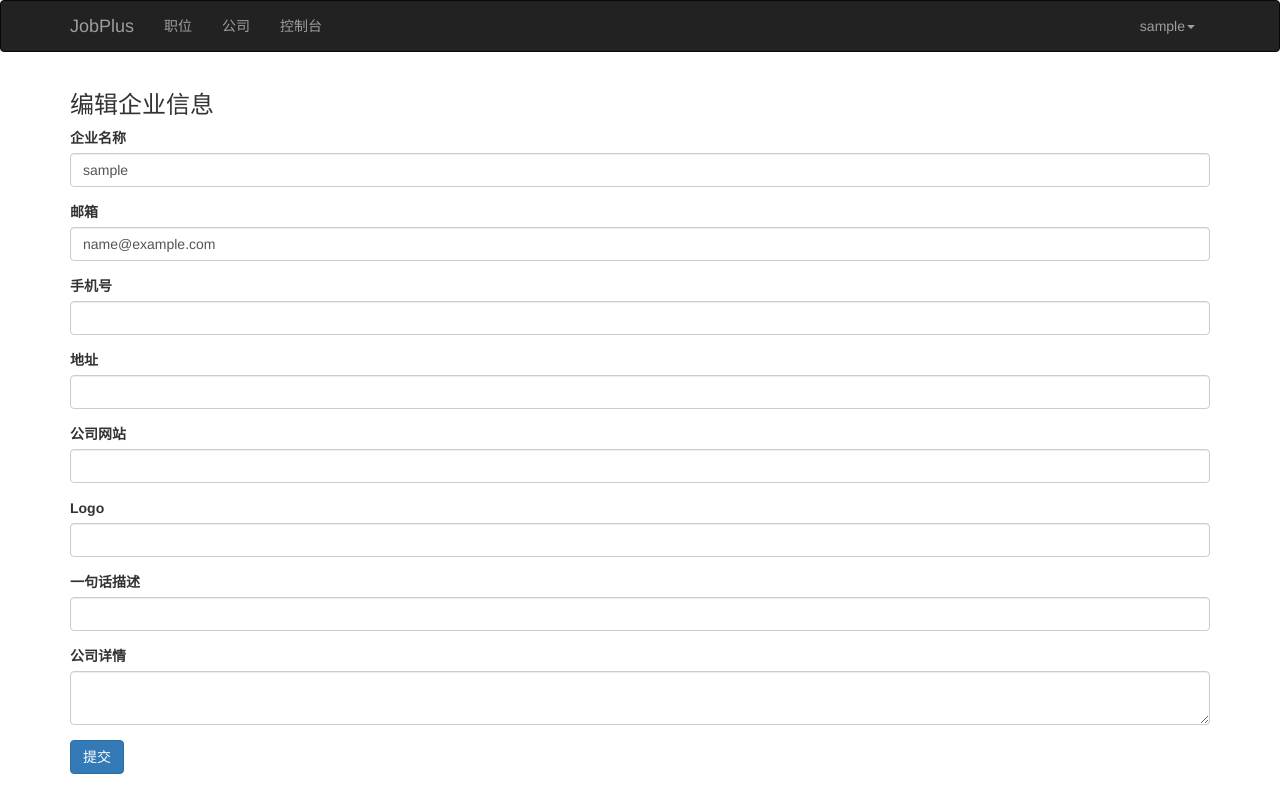
After one commit to kinglion580/jobplus, a Flask app: page /company/profile in a window 1280 px wide. The commit adds this page. Run offline with Flask 2, Linux system fonts and the light colour scheme; the visitor is signed in with stand-in values (Sample User, id 1); data comes from the database, SQL or seed files in the repository; some libraries are stand-ins or nearby versions.

Commit message:
fix #1 企业信息更新不成功

```diff
--- a/jobplus/app.py
+++ b/jobplus/app.py
@@ -18,9 +18,10 @@ def register_extensions(app):
 
 
 def register_blueprints(app):
-    from .handlers import front, user
+    from .handlers import front, user, company
     app.register_blueprint(front)
     app.register_blueprint(user)
+    app.register_blueprint(company)
 
 
 def create_app(config):
--- a/jobplus/forms.py
+++ b/jobplus/forms.py
@@ -1,7 +1,7 @@
 from flask_wtf import FlaskForm
 from wtforms import StringField, PasswordField, SubmitField, BooleanField, ValidationError, TextAreaField, IntegerField
 from wtforms.validators import DataRequired, Email, Length
-from jobplus.models import db, User
+from jobplus.models import db, User, Company
 
 
 class LoginForm(FlaskForm):
@@ -58,3 +58,35 @@ class UserProfileForm(FlaskForm):
         self.populate_obj(user)
         db.session.add(user)
         db.session.commit()
+
+
+class CompanyProfileForm(FlaskForm):
+    username = StringField('企业名称')
+    email = StringField('邮箱', validators=[DataRequired(), Email()])
+    phone = StringField('手机号')
+    location = StringField('地址', validators=[Length(0, 64)])
+    site = StringField('公司网站', validators=[Length(0, 64)])
+    logo = StringField('Logo')
+    description = StringField('一句话描述', validators=[Length(0, 100)])
+    about = TextAreaField('公司详情', validators=[Length(0, 1024)])
+    submit = SubmitField('提交')
+
+    def validate_phone(self, field):
+        phone = field.data
+        if phone[:2] not in ('13', '15', '18') and len(phone) != 11:
+            raise ValidationError('请输入有效的手机号')
+
+    def update_profile(self, user):
+        user.username = self.username.data
+        user.email = self.email.data
+
+        if user.detail:
+            detail = user.detail
+        else:
+            detail = Company()
+            detail.user_id = user.id
+            detail.contact = 'x'
+        self.populate_obj(detail)
+        db.session.add(user)
+        db.session.add(detail)
+        db.session.commit()
--- a/jobplus/handlers/__init__.py
+++ b/jobplus/handlers/__init__.py
@@ -1,2 +1,3 @@
 from .front import front
 from .user import user
+from .company import company
--- /dev/null
+++ b/jobplus/handlers/company.py
@@ -0,0 +1,14 @@
+from flask import Blueprint, flash, redirect, url_for, render_template
+from jobplus.forms import CompanyProfileForm
+from flask_login import current_user
+
+company = Blueprint('company', __name__, url_prefix='/company')
+
+@company.route('/profile', methods=['GET', 'POST'])
+def update_profile():
+    form = CompanyProfileForm(obj=current_user)
+    if form.validate_on_submit():
+        form.update_profile(current_user)
+        flash('企业信息更新成功', 'success')
+        return redirect(url_for('front.index'))
+    return render_template('company/update_profile.html', form=form)
--- a/jobplus/models.py
+++ b/jobplus/models.py
@@ -29,6 +29,10 @@ class User(Base, UserMixin):
     work_years = db.Column(db.SmallInteger)
     resume_url = db.Column(db.String(64))
 
+    detail = db.relationship('Company', uselist=False)
+
+    is_disable = db.Column(db.Boolean, default=False)
+
     def __repr__(self):
         return '<User:{}>'.format(self.username)
 
@@ -56,11 +60,9 @@ class Company(Base):
     __tablename__ = 'company'
 
     id = db.Column(db.Integer, primary_key=True)
-    name = db.Column(db.String(64), unique=True, index=True, nullable=True)
     logo = db.Column(db.String(64), nullable=False)
     site = db.Column(db.String(64), nullable=False)
     contact = db.Column(db.String(24), nullable=False)
-    email = db.Column(db.String(24), nullable=False)
     location = db.Column(db.String(24), nullable=False)
     description = db.Column(db.String(100))
     about = db.Column(db.String(1024))
--- a/jobplus/templates/base.html
+++ b/jobplus/templates/base.html
@@ -43,7 +43,13 @@
                             <span id="username">{{ current_user.username }}</span><span class="caret"></span>
                         </a>
                         <ul class="dropdown-menu">
-                            <li><a href="{{ url_for('user.update_profile') }}">我的主页</a></li>
+                            <li><a
+                                    {% if current_user.is_company %}
+                                        href="{{ url_for('company.update_profile') }}"
+                                    {% else %}
+                                        href="{{ url_for('user.update_profile') }}"
+                                    {% endif %}
+                            >我的主页</a></li>
                             <li role="separator" class="divider"></li>
                             <li><a href="{{ url_for('front.logout') }}">退出登录</a></li>
                         </ul>
--- /dev/null
+++ b/jobplus/templates/company/update_profile.html
@@ -0,0 +1,7 @@
+{% extends "base.html" %}
+{% from "macros.html" import render_form %}
+
+{% block body %}
+<h3>编辑企业信息</h3>
+{{ render_form(form, url_for('company.update_profile')) }}
+{% endblock %}
```
